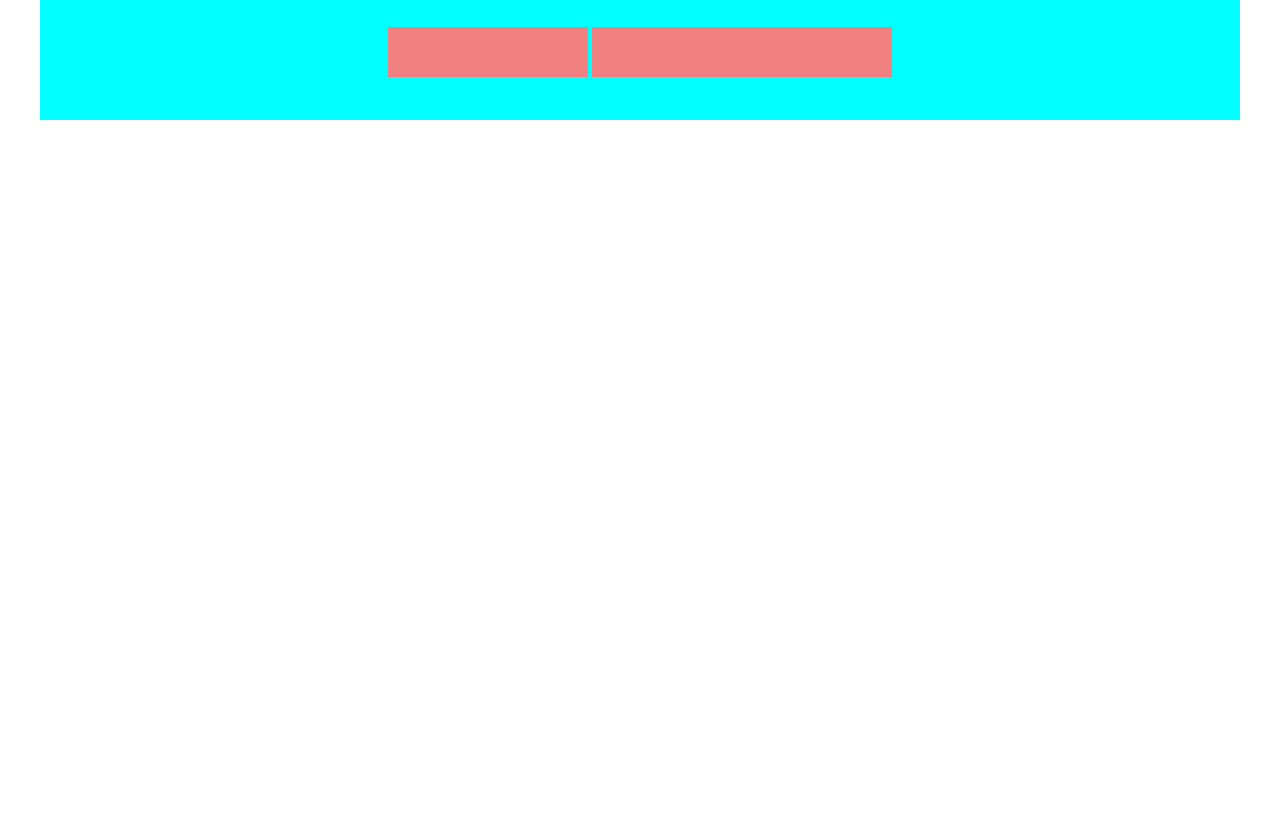
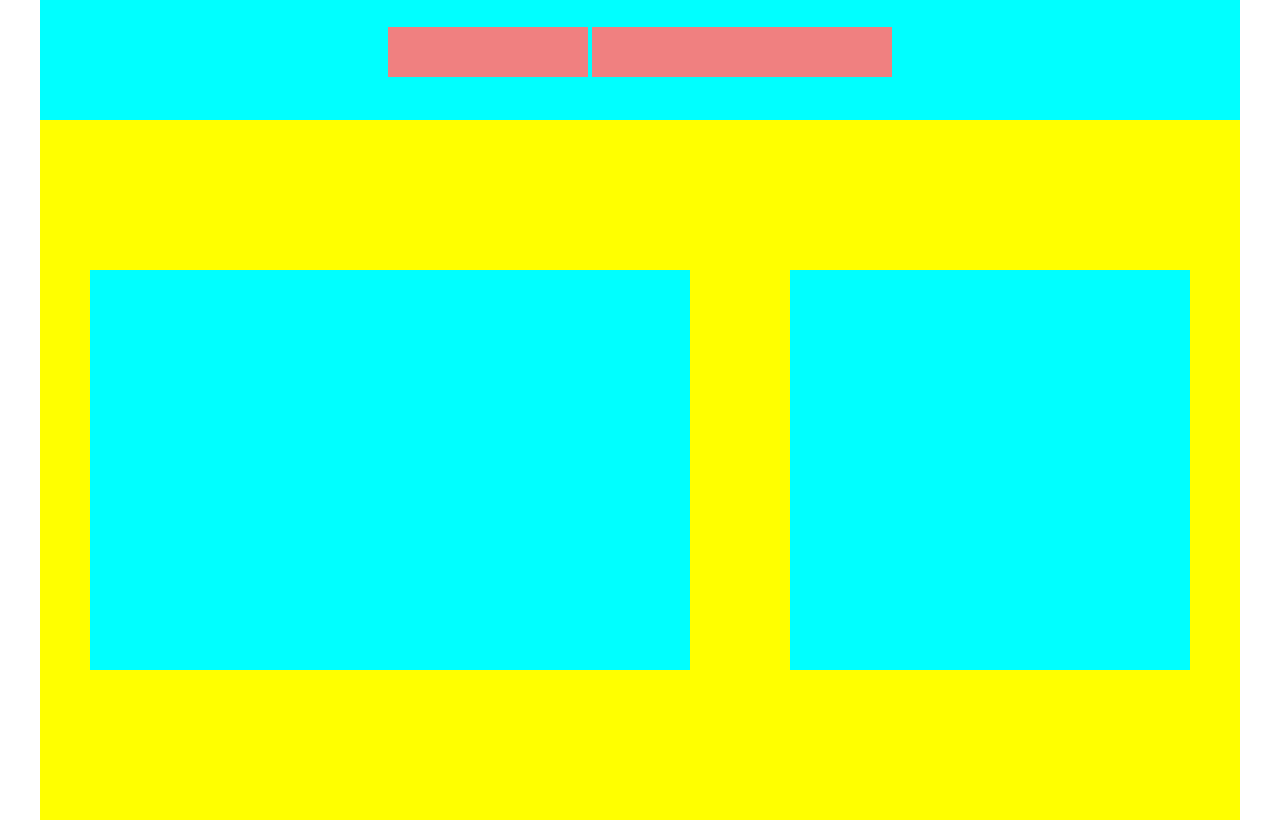
Before and after one commit to DavideAnile/htmlcss-struttura-discord, a plain HTML site: page index.html in a window 1280 px wide. Shown: the part 360-1180 px from the top of the page. Before the commit the page ends 800 px from the top, so only its background shows below. Drawn offline with Linux system fonts and the light colour scheme.

Commit message:
feat : added first-section structure

```diff
--- a/css/style.css
+++ b/css/style.css
@@ -8,18 +8,10 @@
 #nav-inner{
         display: flex;
         flex-direction: row;
-        justify-content: space-between;
+        justify-content: space-around;
         height: 80px;
         background-color: green;
 }
-
-
-
-#nav-inner ul{
-    list-style-type: none;
-}
-
-
 
 
 
@@ -40,6 +32,7 @@
     flex-direction: row;
 
     gap: 30px;
+    list-style-type: none;
 }
 #links{
     display: flex;
@@ -93,3 +86,26 @@
 }
 
 /* /jambo */
+
+/* first section */
+.main-section{
+    display: flex;
+    justify-content: space-around;
+    align-items: center;
+    height: 700px;
+    background-color: yellow;
+}
+
+#section-img1{
+    width: 600px;
+    height: 400px;
+    background-color: aqua;
+}
+
+#text-section1{
+    width: 400px;
+    height: 400px;
+    background-color: aqua;
+}
+
+/* /first-section */
--- a/index.html
+++ b/index.html
@@ -8,7 +8,7 @@
     <link rel="stylesheet" href="css/style.css">
     <title>Discord</title>
 </head>
-<body >
+<body>
     <!--Nav-bar-->
     <nav>
         <div id="nav-inner" class="container-centered">
@@ -39,6 +39,12 @@
         </div>
     <!-- End-Jambo-->
 
+    <div class="main-section container-centered">
+        <div id="section-img1"></div>
+        <div id="text-section1"></div>
+
+    </div>
+
 
 
 
```
